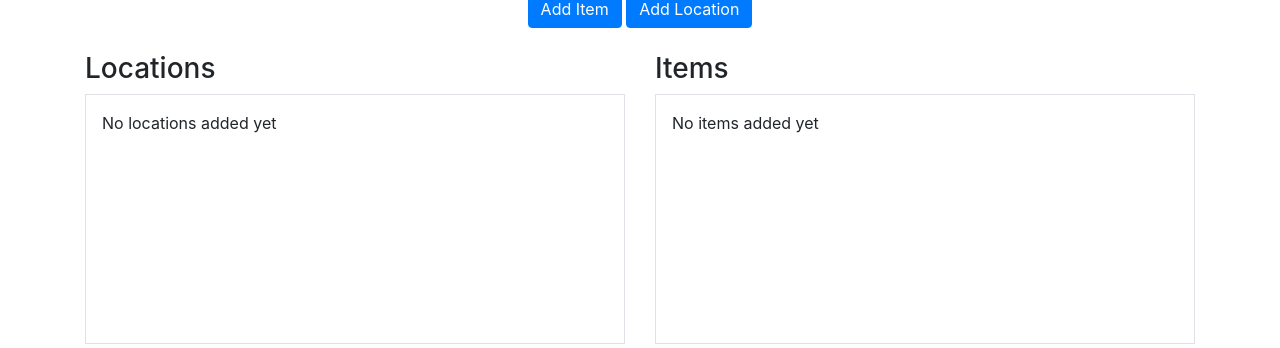
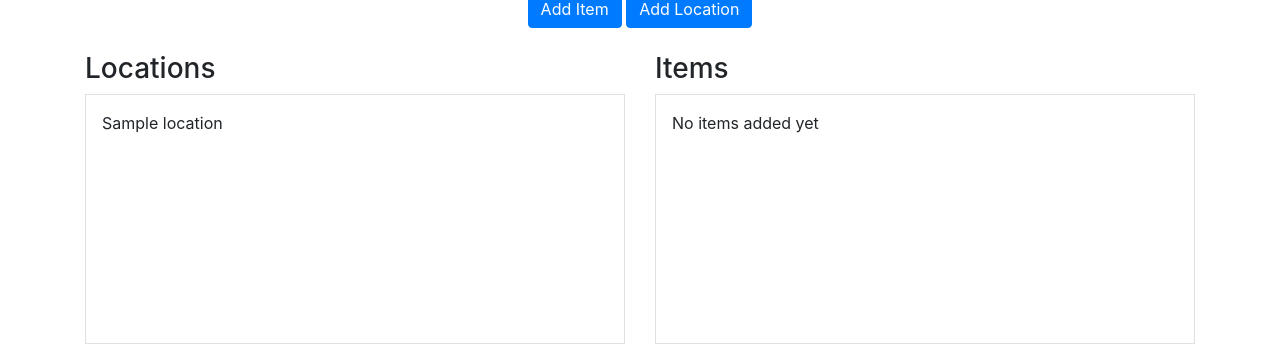
Before and after one commit to BreannahBrundage/NodeJS_HouseInventory, a Node server app: template code/HouseInventorySite/views/page/index.ejs in a window 1280 px wide. Shown: the part 208-556 px from the top of the page. Run offline with Node 20, Linux system fonts and the light colour scheme; the template is opened without the code that fills it: most values are stand-ins (such as "Sample title", 1, 10 or a date in 2020); some libraries are stand-ins or nearby versions.

Commit message:
Implemented Add Location functionality
Added a POST route, stored the locations inside an array, prevented the possibility of empty inputs submitted, and displayed locations in a list.

```diff
--- a/code/HouseInventorySite/app.js
+++ b/code/HouseInventorySite/app.js
@@ -1,6 +1,7 @@
 //setup express to handle routing and rendering
 var express = require('express');
 var app = express();
+var locations = [];
 app.set('view engine', 'ejs');
 
 //setup bodyparser to extra data from form posts
@@ -9,12 +10,21 @@ app.use(bodyParser.urlencoded({ extended: true }));
 
 // route to index page
 app.get('/', function(req, res) {
-    res.render('page/index');
+    res.render('page/index', { locations: locations});
 });
 
 // display Add Location page
 app.get('/add-location', function(req, res) {
     res.render('page/add-location');
+});
+
+// add a new location
+app.post('/add-location', function(req, res) {
+    var location = req.body.location;
+    if (location && location.trim() !== '') {
+        locations.push(location.trim());
+    }
+    res.redirect('/');
 });
 
 // display Add Item page
--- a/code/HouseInventorySite/views/page/add-location.ejs
+++ b/code/HouseInventorySite/views/page/add-location.ejs
@@ -12,7 +12,7 @@
         <br>
         <h1>Add Location</h1>
         <br>
-
+    <form action="/add-location" method="POST">
         <!-- Location Input -->
         <label>Location:</label>
         <input type="text" name="location">
@@ -20,9 +20,9 @@
         <br>
         <br>
         <!-- Buttons -->
-        <button class="btn btn-primary">Add</button>
+        <button type="submit" class="btn btn-primary">Add</button>
         <a href="/" class="btn btn-primary">Cancel</a>
-
+    </form>
     </div>
 </body>
 </html>
--- a/code/HouseInventorySite/views/page/index.ejs
+++ b/code/HouseInventorySite/views/page/index.ejs
@@ -48,7 +48,7 @@
 				 <div class="col-md-6">
 					<h3>Locations</h3>
 					<div class="border p-3" style="height: 250px;">
-						<p>No locations added yet</p>
+						<p style="white-space: pre-line;"><%= locations.join('\n') %></p>
 					</div>
 				 </div>
 
```
